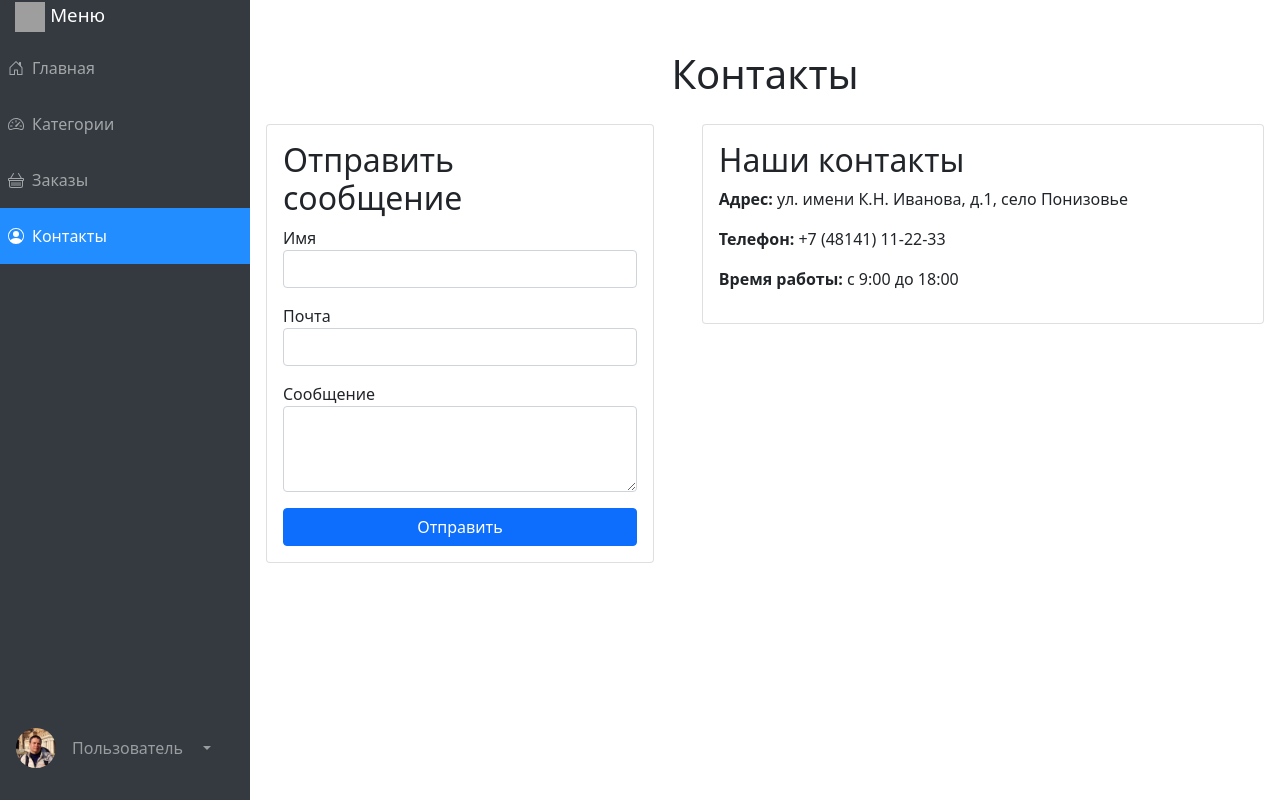
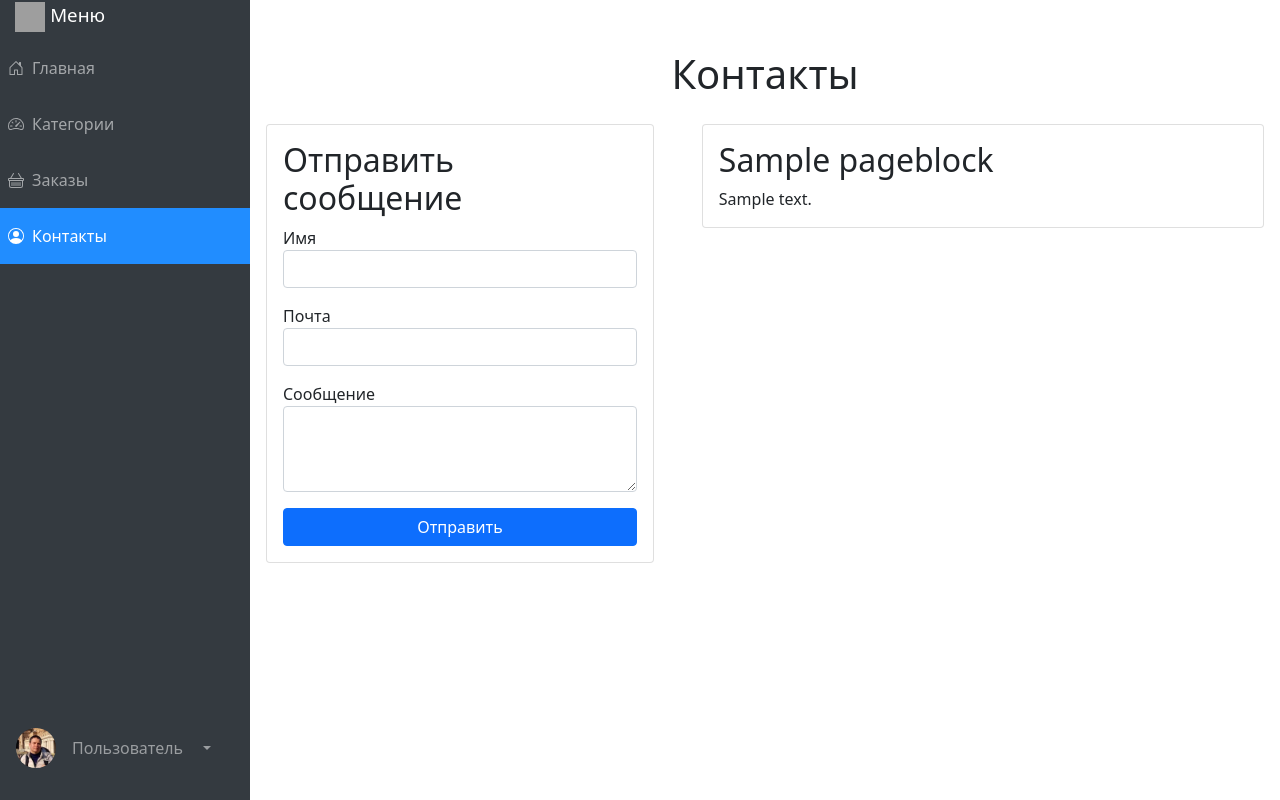
Before and after one commit to Kuchuk67/Django_project, a Django app: page /contacts/ in a window 1280 px wide. Run offline with Django 5.2, Linux system fonts and the light colour scheme; tables that the repository leaves empty hold one stand-in row (values such as "Sample post"); some libraries are stand-ins or nearby versions; grey boxes are pictures that could not be loaded.

Commit message:
page contacts

```diff
--- a/catalog/templates/contacts.html
+++ b/catalog/templates/contacts.html
@@ -53,11 +53,8 @@
             <div class="col-12 col-sm-7 py-2">
                 <div class="card text-bg-primary">
                     <div class="card-body">
-                        <h2>Наши контакты</h2>
-                        <p><b>Адрес:</b> ул. имени К.Н. Иванова, д.1, село Понизовье</p>
-                        <p><b>Телефон:</b> +7 (48141) 11-22-33</p>
-                        <p><b>Время работы:</b> с 9:00 до 18:00</p>
-
+                        <h2>{{ contacts_title }}</h2>
+                        {{ contacts_txt | safe}}
                     </div>
                 </div>
             </div>
--- a/catalog/views.py
+++ b/catalog/views.py
@@ -1,4 +1,5 @@
 from django.shortcuts import render
+from .models import  PageBlock
 
 # Create your views here.
 
@@ -15,4 +16,7 @@ def contacts(request):
         request.status_post = True
     else:
         request.status_post = False
-    return render(request, 'contacts.html')
+    b_tests = PageBlock.objects.filter(id=1)
+    for x in b_tests:
+        data = {"contacts_title": x.title, "contacts_txt": x.text}
+    return render(request, 'contacts.html', context=data)
```
